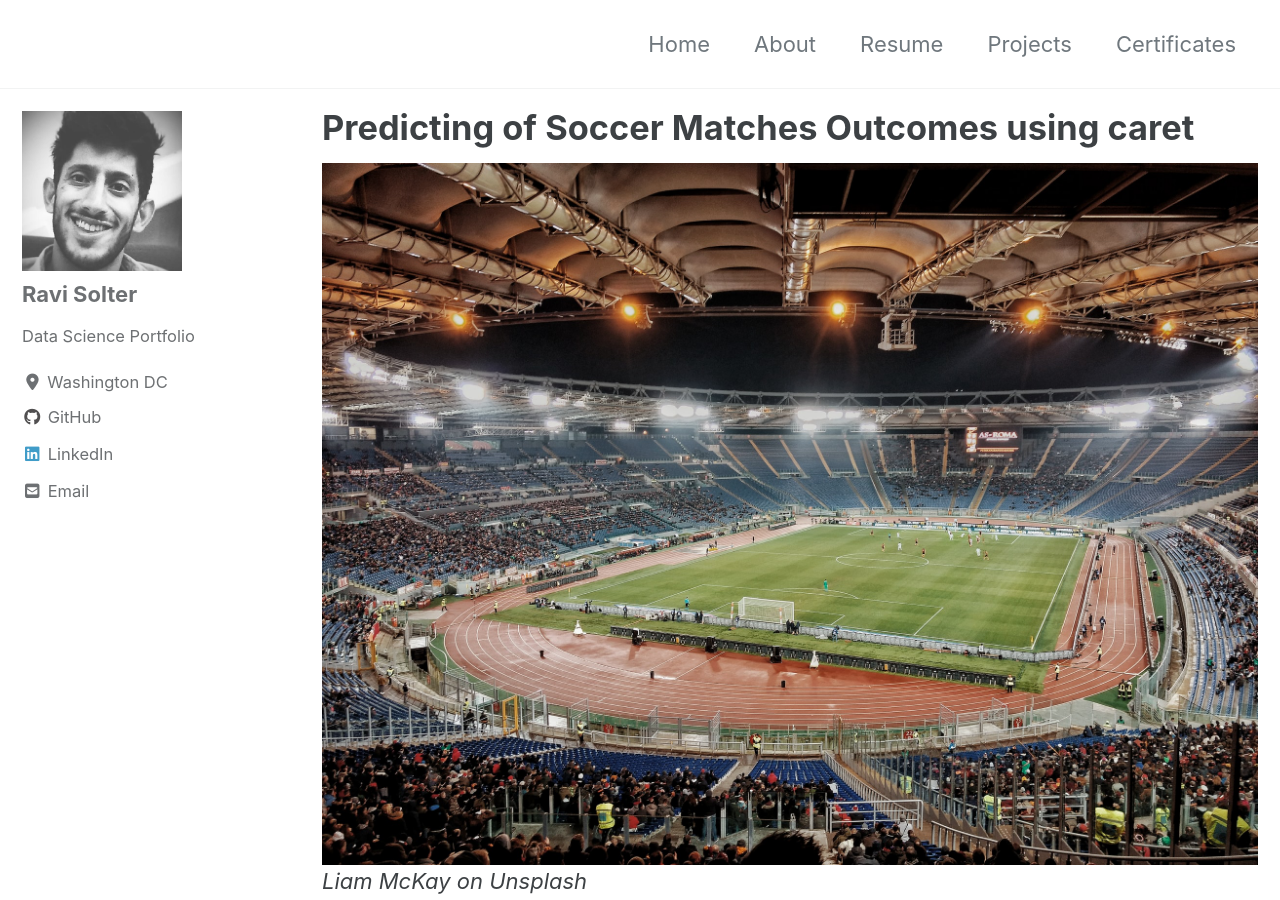
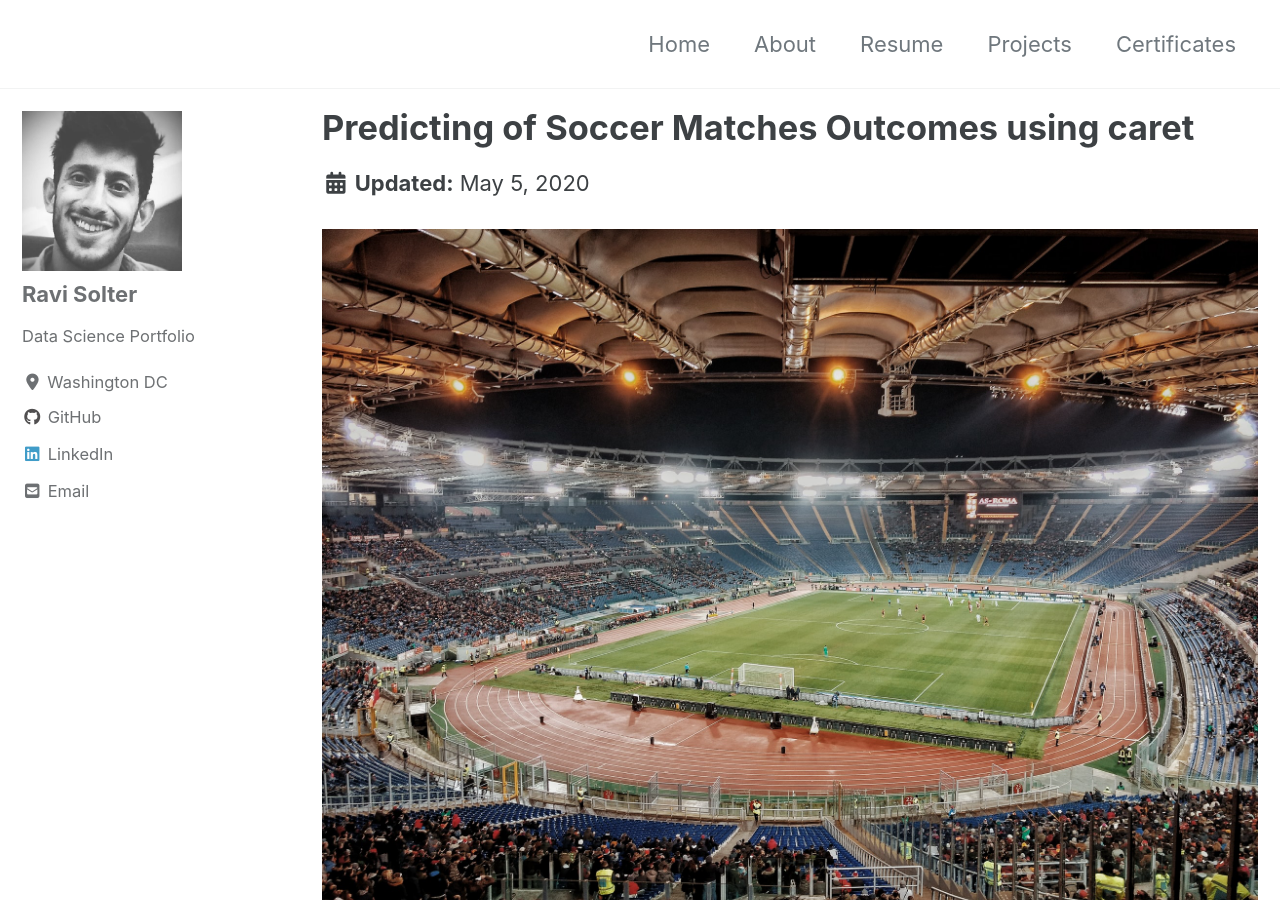
Before and after one commit to rsolter/rsolter.github.io, a Jekyll site: the page built from _posts/2020-05-05-SerieA_Classification.md, in a window 1280 px wide and 900 px high. Built offline with Jekyll 4.4.1, drawn with Linux system fonts in a browser that asks for light colours; cached includes are drawn as plain includes; nearby versions of some CDN libraries.

Commit message:
moving post date from footer to header in single.html

```diff
--- a/_layouts/single.html
+++ b/_layouts/single.html
@@ -30,6 +30,11 @@ layout: default
           {% if page.read_time %}
             <p class="page__meta"><i class="far fa-clock" aria-hidden="true"></i> {% include read-time.html %}</p>
           {% endif %}
+          {% if page.last_modified_at %}
+            <p class="page__date"><strong><i class="fas fa-fw fa-calendar-alt" aria-hidden="true"></i> {{ site.data.ui-text[site.locale].date_label | default: "Updated:" }}</strong> <time datetime="{{ page.last_modified_at | date: "%Y-%m-%d" }}">{{ page.last_modified_at | date: "%B %-d, %Y" }}</time></p>
+          {% elsif page.date %}
+            <p class="page__date"><strong><i class="fas fa-fw fa-calendar-alt" aria-hidden="true"></i> {{ site.data.ui-text[site.locale].date_label | default: "Updated:" }}</strong> <time datetime="{{ page.date | date_to_xmlschema }}">{{ page.date | date: "%B %-d, %Y" }}</time></p>
+          {% endif %}
         </header>
       {% endunless %}
 
@@ -51,11 +56,6 @@ layout: default
           <h4 class="page__meta-title">{{ site.data.ui-text[site.locale].meta_label }}</h4>
         {% endif %}
         {% include page__taxonomy.html %}
-        {% if page.last_modified_at %}
-          <p class="page__date"><strong><i class="fas fa-fw fa-calendar-alt" aria-hidden="true"></i> {{ site.data.ui-text[site.locale].date_label | default: "Updated:" }}</strong> <time datetime="{{ page.last_modified_at | date: "%Y-%m-%d" }}">{{ page.last_modified_at | date: "%B %-d, %Y" }}</time></p>
-        {% elsif page.date %}
-          <p class="page__date"><strong><i class="fas fa-fw fa-calendar-alt" aria-hidden="true"></i> {{ site.data.ui-text[site.locale].date_label | default: "Updated:" }}</strong> <time datetime="{{ page.date | date_to_xmlschema }}">{{ page.date | date: "%B %-d, %Y" }}</time></p>
-        {% endif %}
       </footer>
 
       {% if page.share %}{% include social-share.html %}{% endif %}
```
